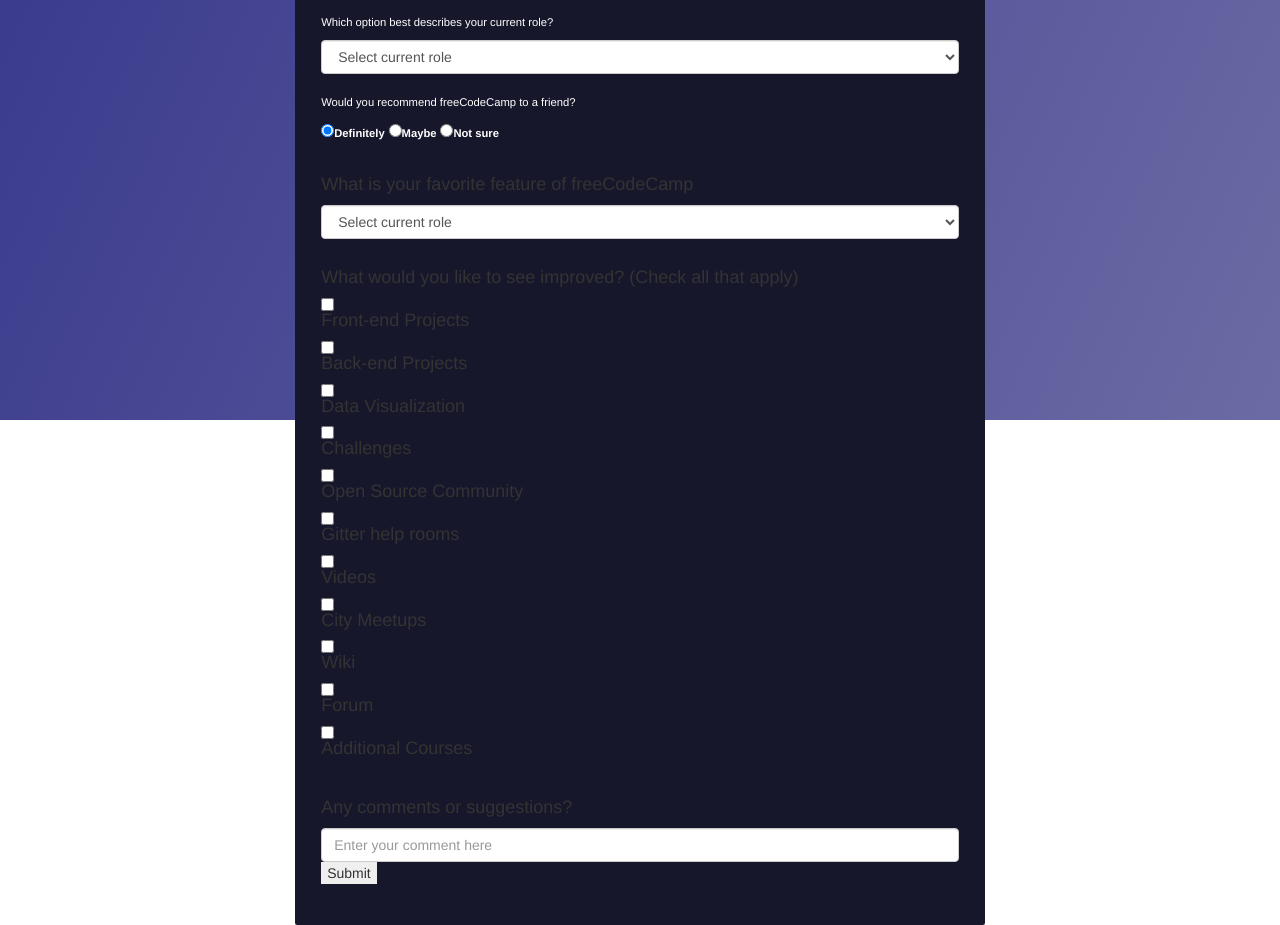
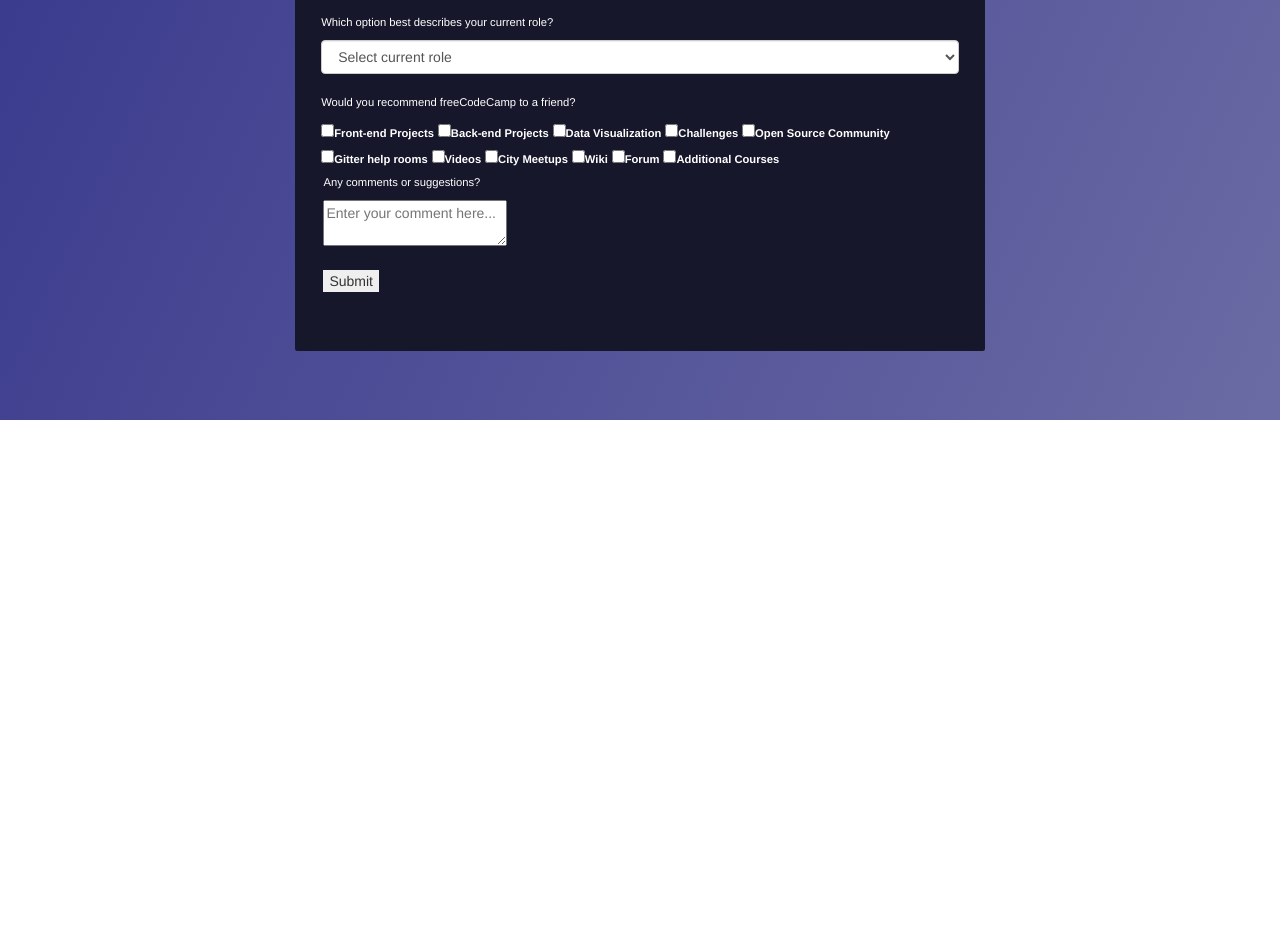
Before and after one commit to shahira-sadat/Febien-Shahira, a plain HTML site: page index.html in a window 1280 px wide. Shown: the part 380-1305 px from the top of the page. After the commit the page ends 800 px from the top, so only its background shows below. Drawn offline with nearby package versions, Linux system fonts and the light colour scheme.

Commit message:
issues fixed

```diff
--- a/index.html
+++ b/index.html
@@ -55,42 +55,37 @@
 
         <div class="form-group">
           <p>Would you recommend freeCodeCamp to a friend?</p>
-          <label>
-            <input  name="userrecommend"  value="definitely"  type="radio"  class="input-radio"  checked />Definitely</label>
-          <label>
-            <input name="user-recommend" value="maybe" type="radio" class="input-radio" />Maybe</label>
-          <label><input name="user-recommend" value="not-sure" type="radio" class="input-radio"/>Not sure</label>
+        <label
+          ><input   name="prefer"   value="front-end-projects"   type="checkbox"   class="input-checkbox" />Front-end Projects</label
+        >
+        <label> <input   name="prefer"   value="back-end-projects"   type="checkbox"   class="input-checkbox" />Back-end Projects</label
+        >
+        <label ><input   name="prefer"   value="data-visualization"   type="checkbox"   class="input-checkbox" />Data Visualization</label
+        >
+        <label ><input   name="prefer"   value="challenges"   type="checkbox"   class="input-checkbox" />Challenges</label
+        >
+        <label ><input   name="prefer"   value="open-source-community"   type="checkbox"   class="input-checkbox" />Open Source Community</label
+        >
+        <label ><input   name="prefer"   value="gitter-help-rooms"   type="checkbox"   class="input-checkbox" />Gitter help rooms</label
+        >
+        <label ><input   name="prefer"   value="videos"   type="checkbox"   class="input-checkbox" />Videos</label
+        >
+        <label ><input   name="prefer"   value="city-meetups"   type="checkbox"   class="input-checkbox" />City Meetups</label
+        >
+        <label ><input   name="prefer"   value="wiki"   type="checkbox"   class="input-checkbox" />Wiki</label
+        >
+        <label ><input   name="prefer"   value="forum"   type="checkbox"   class="input-checkbox" />Forum</label
+        >
+        <label ><input   name="prefer"   value="additional-courses"   type="checkbox"   class="input-checkbox" />Additional Courses</label
+        >
+         <div class="form-group"> <p>Any comments or suggestions?</p> <textarea   id="comments"   class="input-textarea"   name="comment"   placeholder="Enter your comment here..." ></textarea>
         </div>
 
         <div class="form-group">
-          <h4 id="challenges">What is your favorite feature of freeCodeCamp</h4>
-          <select id="drpdown" name="challenge" class="form-control">
-            <option disabled selected value>Select current role</option>
-            <option value="student">challenges</option>
-            <option value="job">Projects</option>
-            <option value="learner">Community</option>
-            <option value="preferNo">Open Source</option>
-          </select>
+          <button type="submit" id="submit" class="submit-button">
+            Submit
+          </button>
         </div>
-        <div class="form-group">
-          <h4>What would you like to see improved? (Check all that apply)</h4>
-          <h4><input name="Improvements" value="attribute" type="checkbox" class="checkbox"/>Front-end Projects</h4>
-          <h4><input name="Improvements" value="attribute" type="checkbox" class="checkbox"/>Back-end Projects</h4>
-          <h4><input name="Improvements" value="attribute" type="checkbox" class="checkbox"/>Data Visualization</h4>
-          <h4><input name="Improvements" value="attribute" type="checkbox" class="checkbox"/>Challenges</h4>
-          <h4><input name="Improvements" value="attribute" type="checkbox" class="checkbox"/>Open Source Community</h4>
-          <h4><input name="Improvements" value="attribute" type="checkbox" class="checkbox"/>Gitter help rooms</h4>
-          <h4><input name="Improvements" value="attribute" type="checkbox" class="checkbox"/>Videos</h4>
-          <h4><input name="Improvements" value="attribute" type="checkbox" class="checkbox"/>City Meetups</h4>
-          <h4><input name="Improvements" value="attribute" type="checkbox" class="checkbox"/>Wiki</h4>
-          <h4><input name="Improvements" value="attribute" type="checkbox" class="checkbox"/>Forum</h4>
-          <h4><input name="Improvements" value="attribute" type="checkbox" class="checkbox"/>Additional Courses</h4>
-         </div>
-        <div class="form-group">
-          <h4>Any comments or suggestions?</h4>
-          <input type="text" name="comments" placeholder="Enter your comment here" id="comments" class="form-control" />
-        <button>Submit</button>
-       </div>
       </form>
   </body>
 </html>
```
